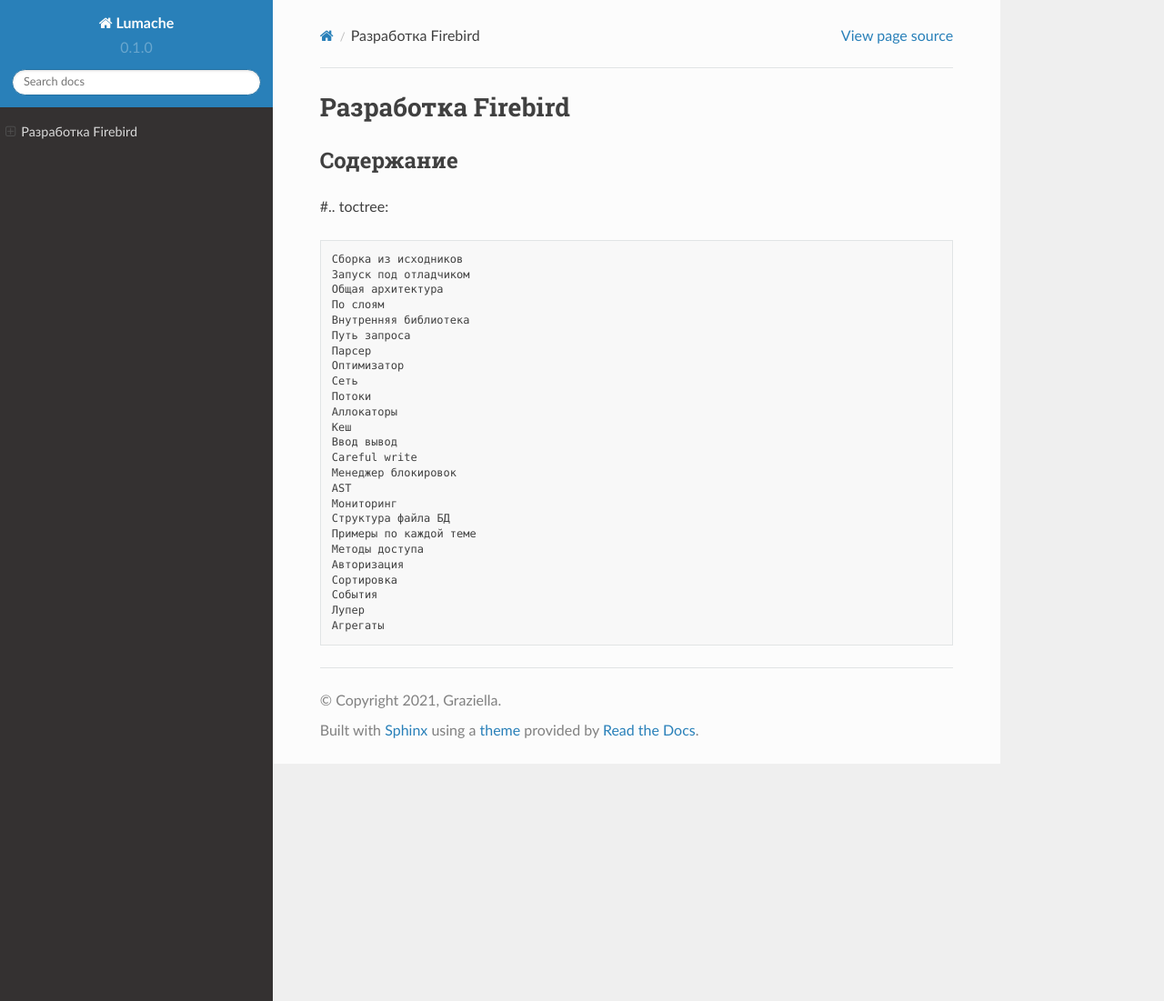
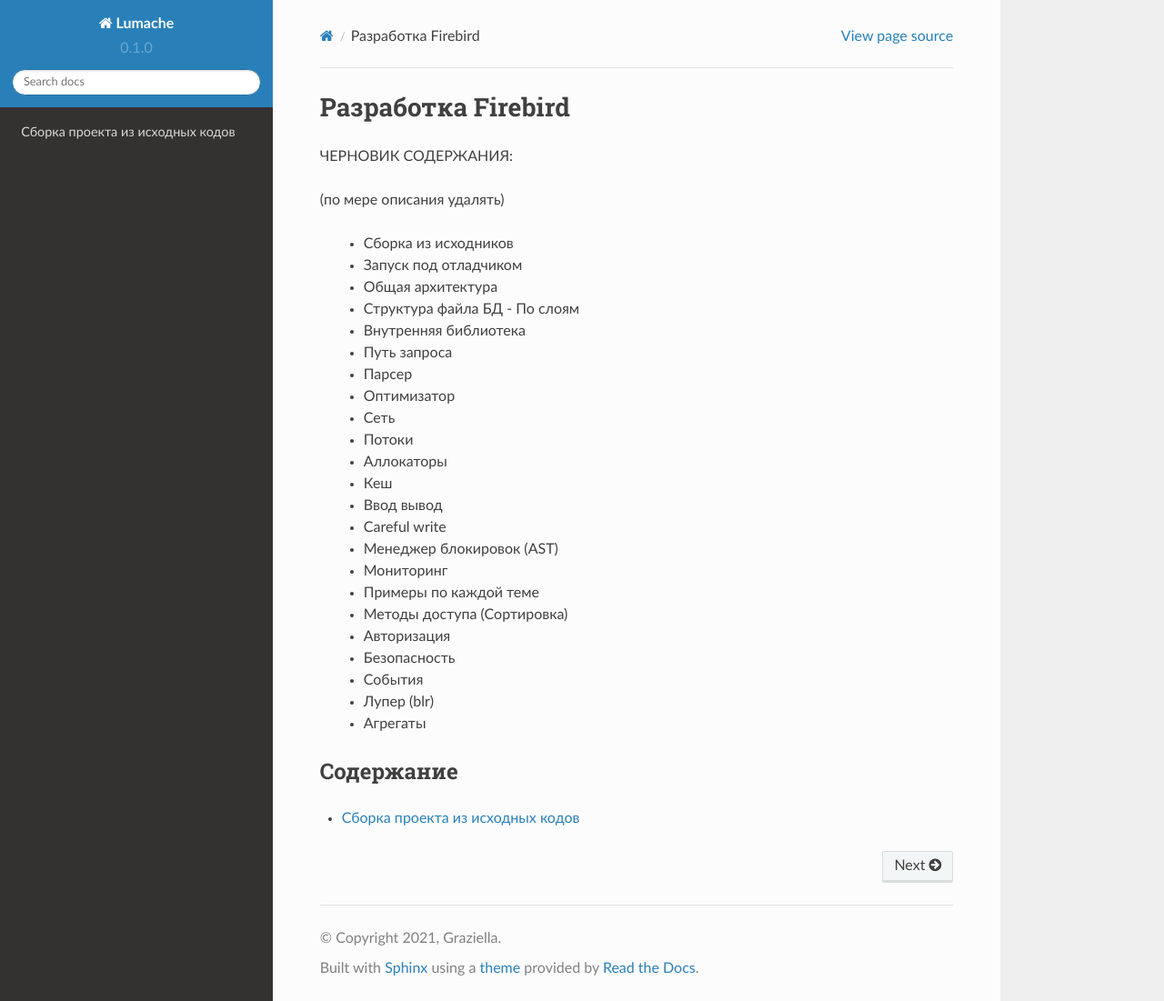
Before and after one commit to romansimakov/firebird_development_ru, a Sphinx documentation site: the page built from docs/source/index.rst, in a window 1280 px wide and 1101 px high. Shown: the whole window at 91% size. Built offline with Sphinx 7.4.7 and the Read the Docs theme 2.0.0, drawn with Linux system fonts in a browser that asks for light colours.

```diff
--- /dev/null
+++ b/docs/source/build.rst
@@ -0,0 +1,2 @@
+Сборка проекта из исходных кодов
+================================
--- a/docs/source/index.rst
+++ b/docs/source/index.rst
@@ -1,33 +1,39 @@
 Разработка Firebird
 ===================
+
+ЧЕРНОВИК СОДЕРЖАНИЯ:
+
+(по мере описания удалять)
+
+  - Сборка из исходников
+  - Запуск под отладчиком
+  - Общая архитектура
+  - Структура файла БД
+    - По слоям
+  - Внутренняя библиотека
+  - Путь запроса
+  - Парсер
+  - Оптимизатор
+  - Сеть
+  - Потоки
+  - Аллокаторы
+  - Кеш
+  - Ввод вывод
+  - Careful write
+  - Менеджер блокировок (AST)
+  - Мониторинг
+  - Примеры по каждой теме
+  - Методы доступа (Сортировка)
+  - Авторизация
+  - Безопасность
+  - События
+  - Лупер (blr)
+  - Агрегаты
+
 
 Содержание
 ----------
 
-#.. toctree::
+.. toctree::
 
-   Сборка из исходников
-   Запуск под отладчиком
-   Общая архитектура
-   По слоям
-   Внутренняя библиотека
-   Путь запроса
-   Парсер
-   Оптимизатор
-   Сеть
-   Потоки
-   Аллокаторы
-   Кеш
-   Ввод вывод
-   Careful write
-   Менеджер блокировок
-   AST
-   Мониторинг
-   Структура файла БД
-   Примеры по каждой теме
-   Методы доступа
-   Авторизация
-   Сортировка
-   События
-   Лупер
-   Агрегаты
+   build
```
Also changed, not shown: docs/source/rules.rst (added, +65 -0 lines), 1 other file.
